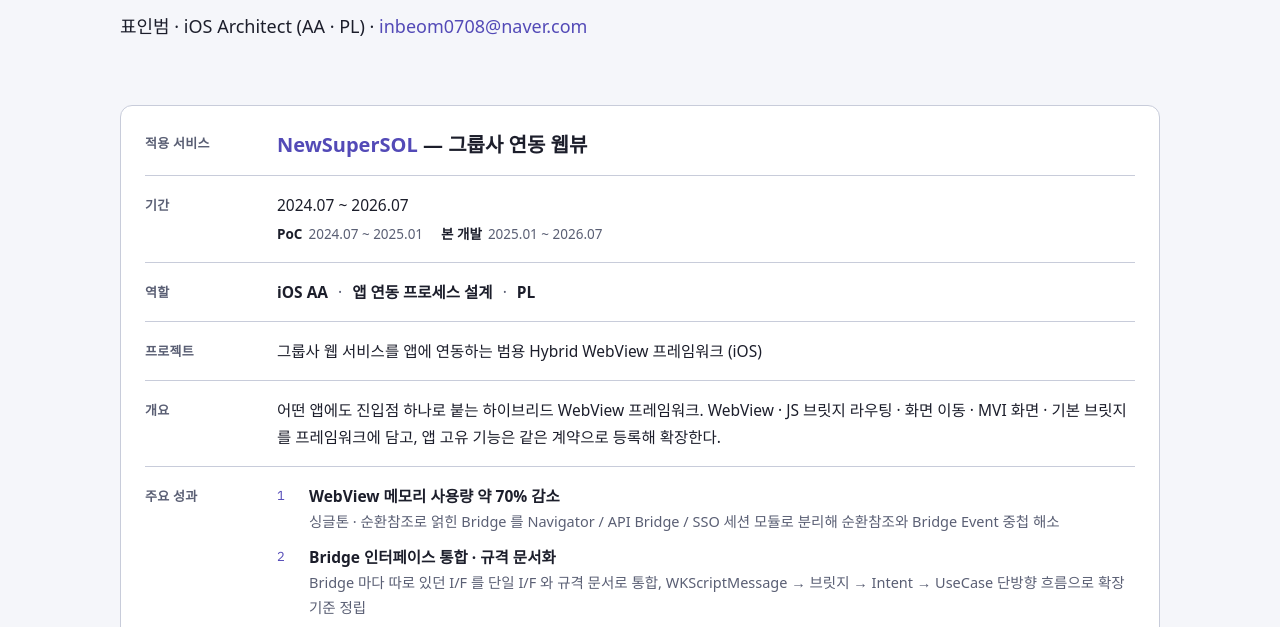
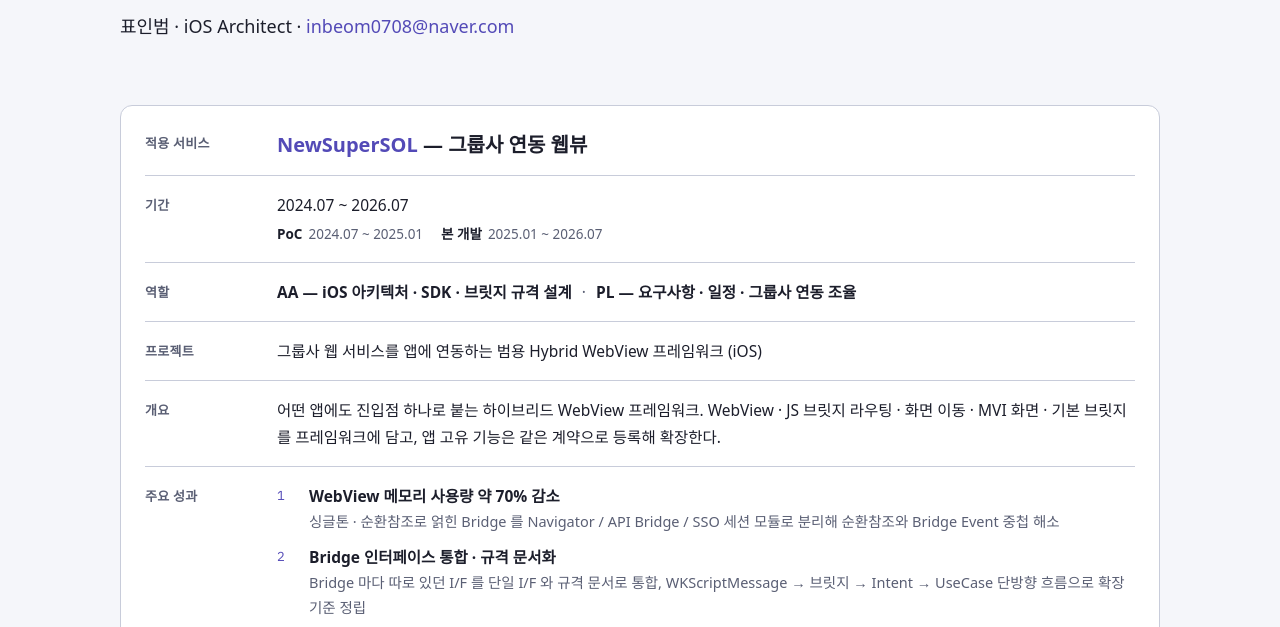
Before and after one commit to ibqck/ibqck.github.io, a plain HTML site: page index.html in a window 1280 px wide. Shown: the part 152-779 px from the top of the page. Drawn offline with Linux system fonts and the light colour scheme; a web font is replaced by a local one.

Commit message:
Clarify AA vs PL role scope
Co-Authored-By: Claude Opus 5.5 <noreply@anthropic.com>
Claude-Session: https://claude.ai/code/session_01HaiZ1d6D8yLVbNuouBfHK2

```diff
--- a/index.html
+++ b/index.html
@@ -187,7 +187,7 @@ footer { font-size: 13px; color: var(--muted); border-top: 1px solid var(--line)
   <header class="col">
     <p class="eyebrow">Portfolio · iOS</p>
     <h1>Hybrid WebView Framework</h1>
-    <p class="lede">표인범 · iOS Architect (AA · PL) · <a href="mailto:inbeom0708@naver.com">inbeom0708@naver.com</a></p>
+    <p class="lede">표인범 · iOS Architect · <a href="mailto:inbeom0708@naver.com">inbeom0708@naver.com</a></p>
   </header>
 
   <section class="resume" aria-label="프로젝트 요약">
@@ -204,7 +204,7 @@ footer { font-size: 13px; color: var(--muted); border-top: 1px solid var(--line)
       </div>
       <div class="row">
         <dt>역할</dt>
-        <dd><ul class="roles"><li>iOS AA</li><li>앱 연동 프로세스 설계</li><li>PL</li></ul></dd>
+        <dd><ul class="roles"><li>AA — iOS 아키텍처 · SDK · 브릿지 규격 설계</li><li>PL — 요구사항 · 일정 · 그룹사 연동 조율</li></ul></dd>
       </div>
       <div class="row">
         <dt>프로젝트</dt>
```
